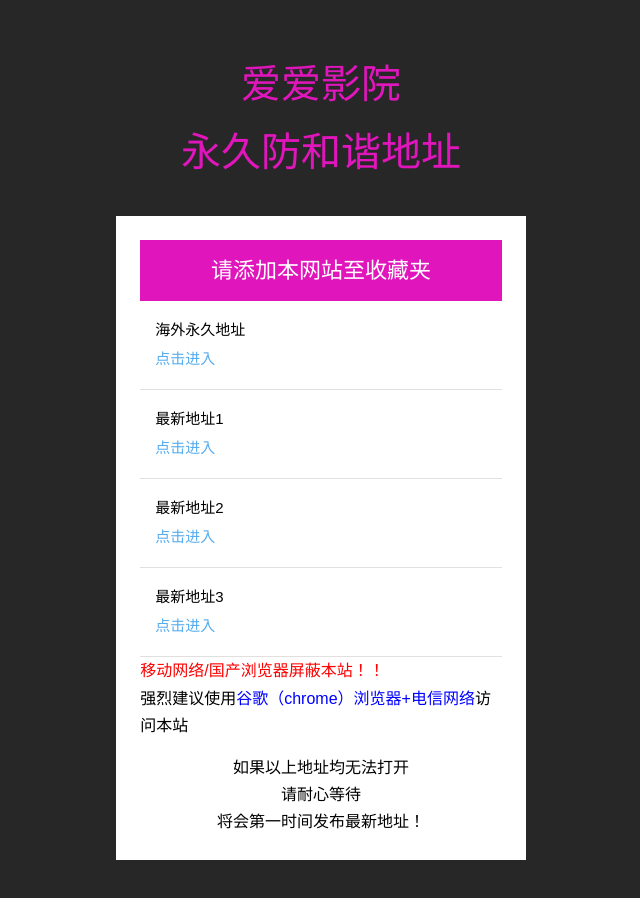
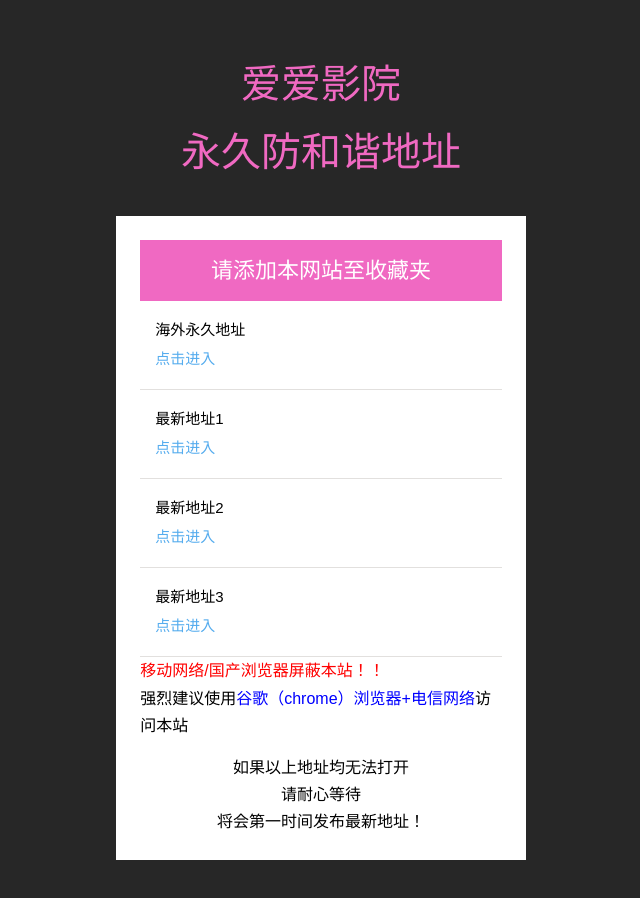
Before and after one commit to 22wa/22video, a plain HTML site: page index.html in a window 1280 px wide. Shown: the whole page, without its empty margins (319-959 px from the left). Drawn offline with Linux system fonts and the light colour scheme.

Commit message:
Update index.html

```diff
--- a/index.html
+++ b/index.html
@@ -70,7 +70,7 @@ label{
 .main h1{
     font-size: 40px;
     text-align: center;
-    color: #e016bc;
+    color: #f069c2;
     margin-bottom: 30px;
     text-transform: uppercase;
 }
@@ -87,7 +87,7 @@ p.footer {
 	margin-top:30px;
 }
 p.footer a {
-	color:#e016bc;
+	color:#f069c2;
 }
 p.footer a:hover {
 	color: #000;
@@ -101,7 +101,7 @@ p.footer a:hover {
     font-size: 22px;
     color: #fff;
     text-align: center;
-    background: #e016bc;
+    background: #f069c2;
     padding: 12px 0;
 }
 .content-top p {
```
